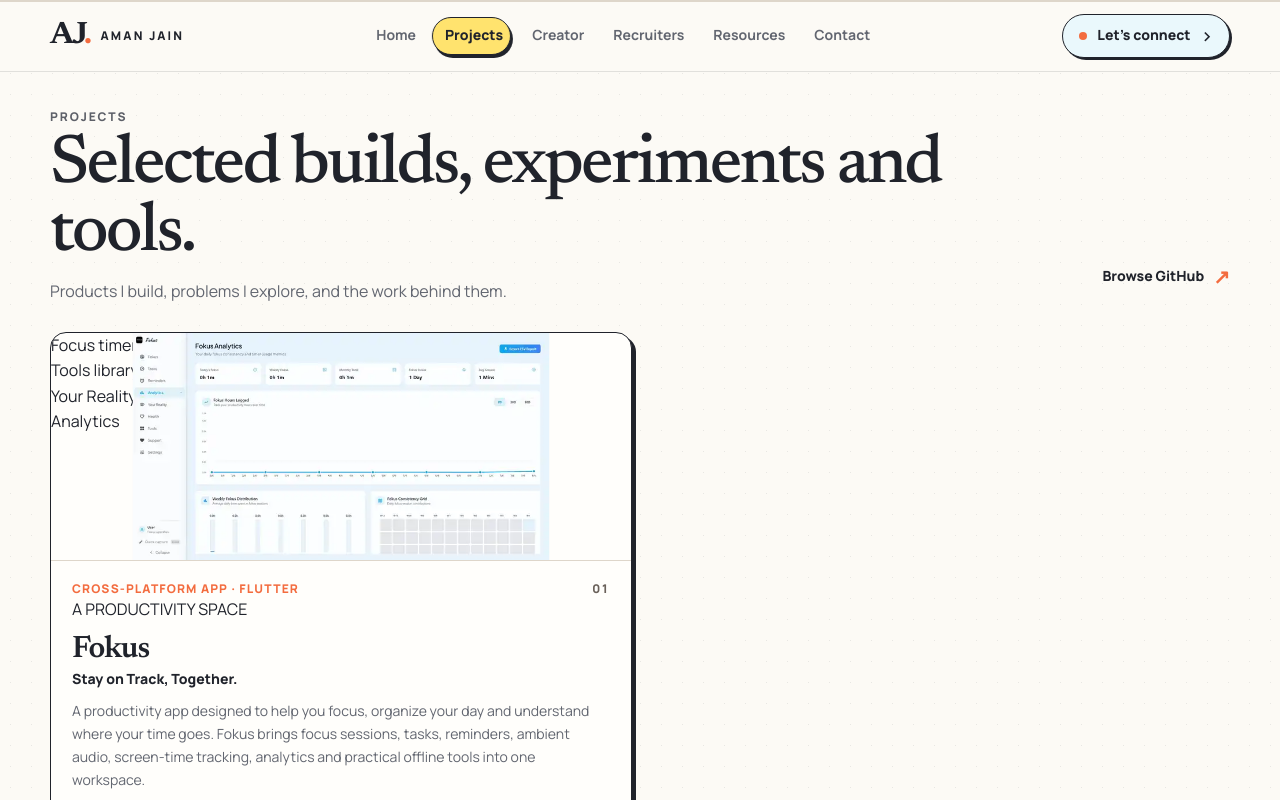
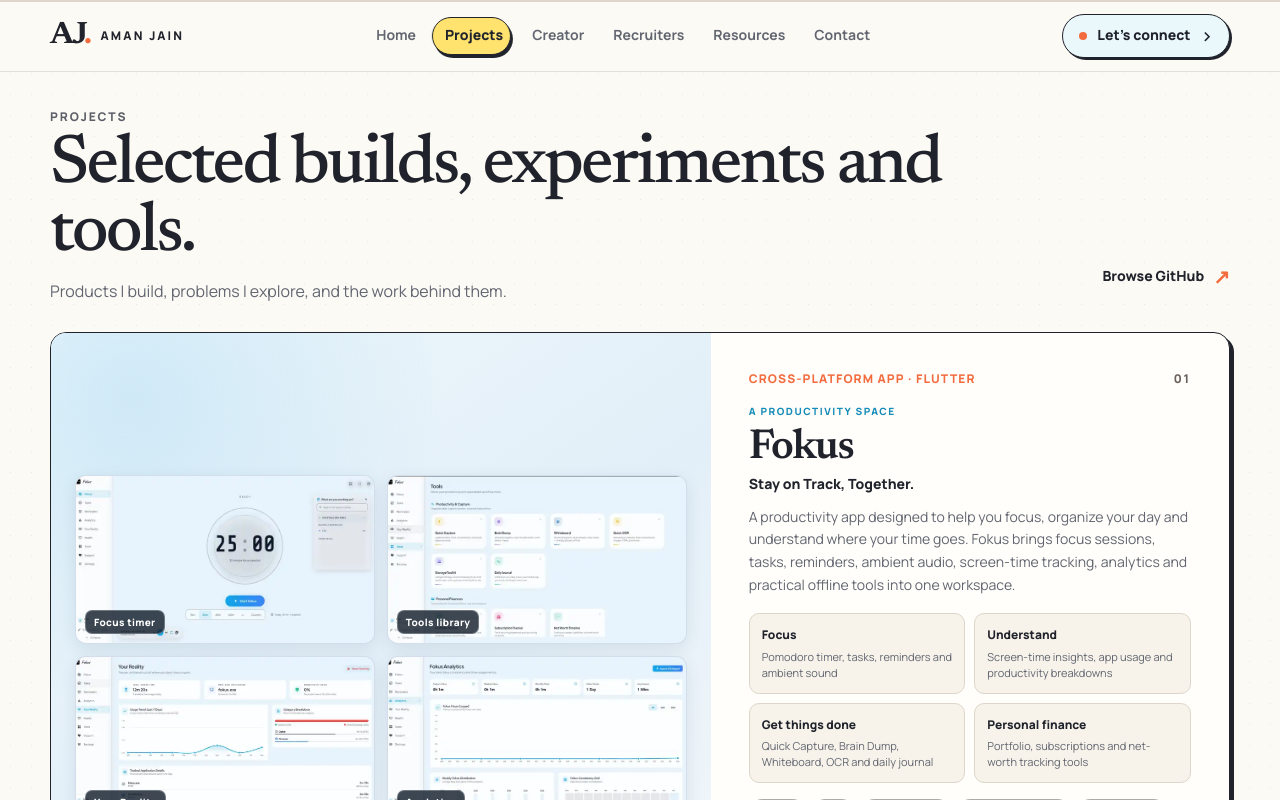
Before and after one commit to aman482006-beep/MY-WEBSITE, a Next.js app: page /projects in a window 1280 px wide. Shown: the top 800 px of the page. Built offline with nearby package versions, Linux system fonts and the light colour scheme.

Commit message:
Style Fokus screenshot gallery and feature layout

```diff
--- a/src/app/globals.css
+++ b/src/app/globals.css
@@ -1248,3 +1248,99 @@ a[href]:active, button:active { opacity: .82; }
     font-size: 11px;
   }
 }
+
+
+/* Fokus project: use the real app screens, not the previous CSS-only placeholder. */
+.aj-project-card-fokus {
+  grid-column: 1 / -1;
+  display: grid;
+  grid-template-columns: minmax(0, 1.12fr) minmax(340px, .88fr);
+  align-items: stretch;
+}
+.aj-fokus-gallery {
+  display: grid;
+  grid-template-columns: repeat(2, minmax(0, 1fr));
+  align-content: center;
+  gap: 12px;
+  min-height: 100%;
+  padding: clamp(14px, 2vw, 24px);
+  border-bottom: 0;
+  background:
+    radial-gradient(circle at 12% 10%, rgba(119, 196, 232, .24), transparent 38%),
+    linear-gradient(145deg, #EDF7FC 0%, #E3EFF8 52%, #F4F8FA 100%);
+}
+.aj-fokus-shot {
+  position: relative;
+  display: block;
+  min-width: 0;
+  overflow: hidden;
+  aspect-ratio: 16 / 9;
+  border: 1px solid rgba(42, 67, 87, .12);
+  border-radius: 11px;
+  background: #EAF4FF;
+  box-shadow: 0 5px 16px rgba(37, 65, 88, .10);
+  text-decoration: none;
+}
+.aj-fokus-shot-image { position: absolute; inset: 0; }
+.aj-fokus-shot-image img {
+  object-fit: cover;
+  transition: transform 260ms ease;
+}
+.aj-fokus-shot:hover .aj-fokus-shot-image img { transform: scale(1.025); }
+.aj-fokus-shot > span {
+  position: absolute;
+  left: 9px;
+  bottom: 9px;
+  padding: 5px 8px;
+  border: 1px solid rgba(255,255,255,.26);
+  border-radius: 7px;
+  color: #fff;
+  background: rgba(20, 31, 45, .82);
+  font-size: 10px;
+  font-weight: 800;
+  letter-spacing: .035em;
+  line-height: 1.2;
+  pointer-events: none;
+}
+.aj-project-card-fokus .aj-project-card-content { padding: clamp(22px, 3vw, 38px); }
+.aj-fokus-kicker {
+  margin: 16px 0 0;
+  color: #168CB8;
+  font-size: 10px;
+  font-weight: 850;
+  letter-spacing: .15em;
+}
+.aj-project-card-fokus h3 { margin-top: 7px; font-size: clamp(32px, 3.3vw, 42px); }
+.aj-fokus-capabilities {
+  display: grid;
+  grid-template-columns: repeat(2, minmax(0, 1fr));
+  gap: 9px;
+  width: 100%;
+  margin: 4px 0 16px;
+}
+.aj-fokus-capabilities > div {
+  display: grid;
+  align-content: start;
+  gap: 4px;
+  min-width: 0;
+  padding: 11px 12px;
+  border: 1px solid var(--aj-line);
+  border-radius: 10px;
+  background: var(--aj-paper-alt);
+}
+.aj-fokus-capabilities strong { color: var(--aj-ink); font-size: 12px; font-weight: 850; }
+.aj-fokus-capabilities span { color: var(--aj-muted); font-size: 11px; line-height: 1.5; }
+@media (max-width: 900px) {
+  .aj-project-card-fokus { grid-template-columns: minmax(0, 1fr); }
+  .aj-fokus-gallery { grid-template-columns: repeat(2, minmax(0, 1fr)); }
+}
+@media (max-width: 700px) {
+  .aj-project-card-fokus { grid-column: auto; }
+  .aj-fokus-gallery { gap: 9px; padding: 11px; }
+  .aj-project-card-fokus .aj-project-card-content { padding: 22px 18px; }
+  .aj-fokus-capabilities { grid-template-columns: minmax(0, 1fr); }
+  .aj-fokus-shot > span { left: 6px; bottom: 6px; padding: 4px 6px; font-size: 9px; }
+}
+@media (prefers-reduced-motion: reduce) {
+  .aj-fokus-shot-image img { transition: none; }
+}
```
